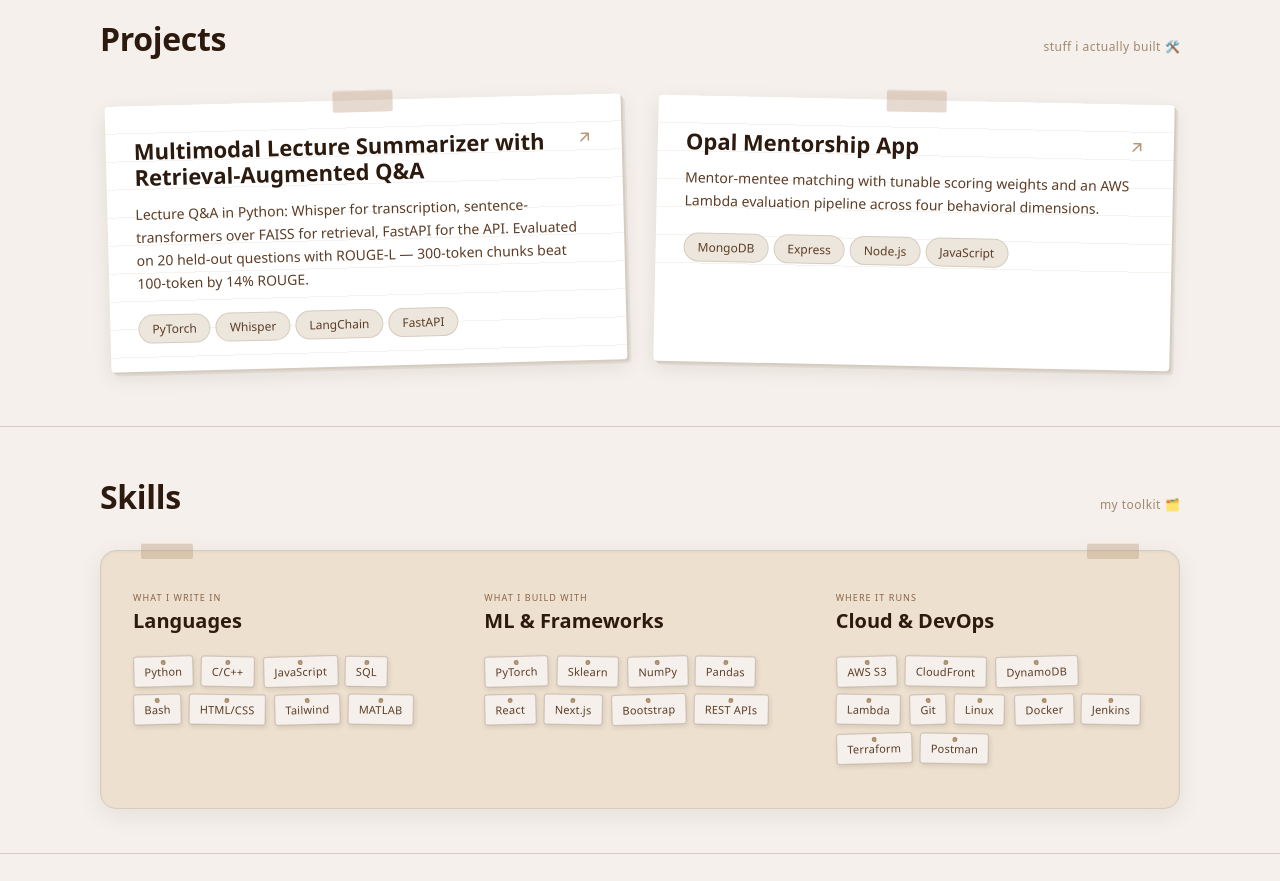
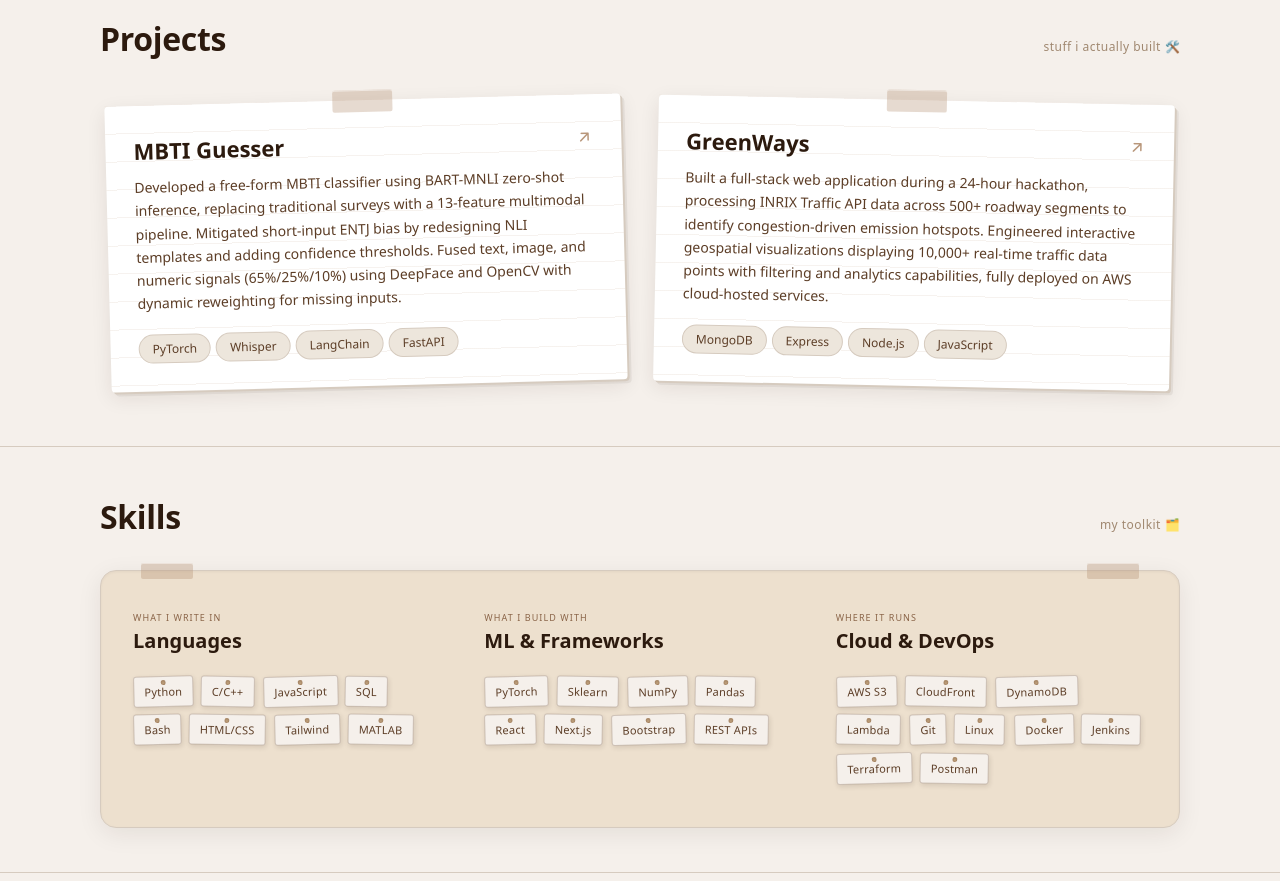
Before and after one commit to chengjcrystal/portfolio, a Next.js app: page / in a window 1280 px wide. Shown: the part 2080-2961 px from the top of the page. Built offline with nearby package versions, Linux system fonts and the light colour scheme.

Commit message:
added mbti guesser project

```diff
--- a/src/app/page.tsx
+++ b/src/app/page.tsx
@@ -151,17 +151,17 @@ export default function Home() {
             <div className="proj-card-inner">
               <div className="proj-card-top">
                 <div className="proj-name">
-                  Multimodal Lecture Summarizer with Retrieval-Augmented Q&amp;A
+                  MBTI Guesser
                 </div>
-                <a href="https://github.com/chengjcrystal" target="_blank" rel="noopener noreferrer" aria-label="View project">
+                <a href="https://huggingface.co/spaces/chengjcrystal/mbti-guesser" target="_blank" rel="noopener noreferrer" aria-label="View project">
                   <i className="ti ti-arrow-up-right proj-link" />
                 </a>
               </div>
               <p className="proj-sub">
-                Lecture Q&amp;A in Python: Whisper for transcription,
-                sentence-transformers over FAISS for retrieval, FastAPI for the
-                API. Evaluated on 20 held-out questions with ROUGE-L — 300-token
-                chunks beat 100-token by 14% ROUGE.
+                Developed a free-form MBTI classifier using BART-MNLI zero-shot inference,
+                replacing traditional surveys with a 13-feature multimodal pipeline. Mitigated short-input ENTJ bias by
+                redesigning NLI templates and adding confidence thresholds. Fused text, image, and
+                numeric signals (65%/25%/10%) using DeepFace and OpenCV with dynamic reweighting for missing inputs.
               </p>
               <div className="chip-row">
                 <span className="chip">PyTorch</span>
@@ -176,14 +176,16 @@ export default function Home() {
             <div className="proj-tape" />
             <div className="proj-card-inner">
               <div className="proj-card-top">
-                <div className="proj-name">Opal Mentorship App</div>
+                <div className="proj-name">GreenWays</div>
                 <a href="https://github.com/chengjcrystal" target="_blank" rel="noopener noreferrer" aria-label="View project">
                   <i className="ti ti-arrow-up-right proj-link" />
                 </a>
               </div>
               <p className="proj-sub">
-                Mentor-mentee matching with tunable scoring weights and an AWS
-                Lambda evaluation pipeline across four behavioral dimensions.
+                Built a full-stack web application during a 24-hour hackathon, processing INRIX Traffic API data across 500+
+                roadway segments to identify congestion-driven emission hotspots. Engineered interactive geospatial visualizations
+                displaying 10,000+ real-time traffic data points with filtering and analytics capabilities, fully deployed on
+                AWS cloud-hosted services.
               </p>
               <div className="chip-row">
                 <span className="chip">MongoDB</span>
```
Also changed, not shown: 1 other file (tests, documents, lock files or other folders).
